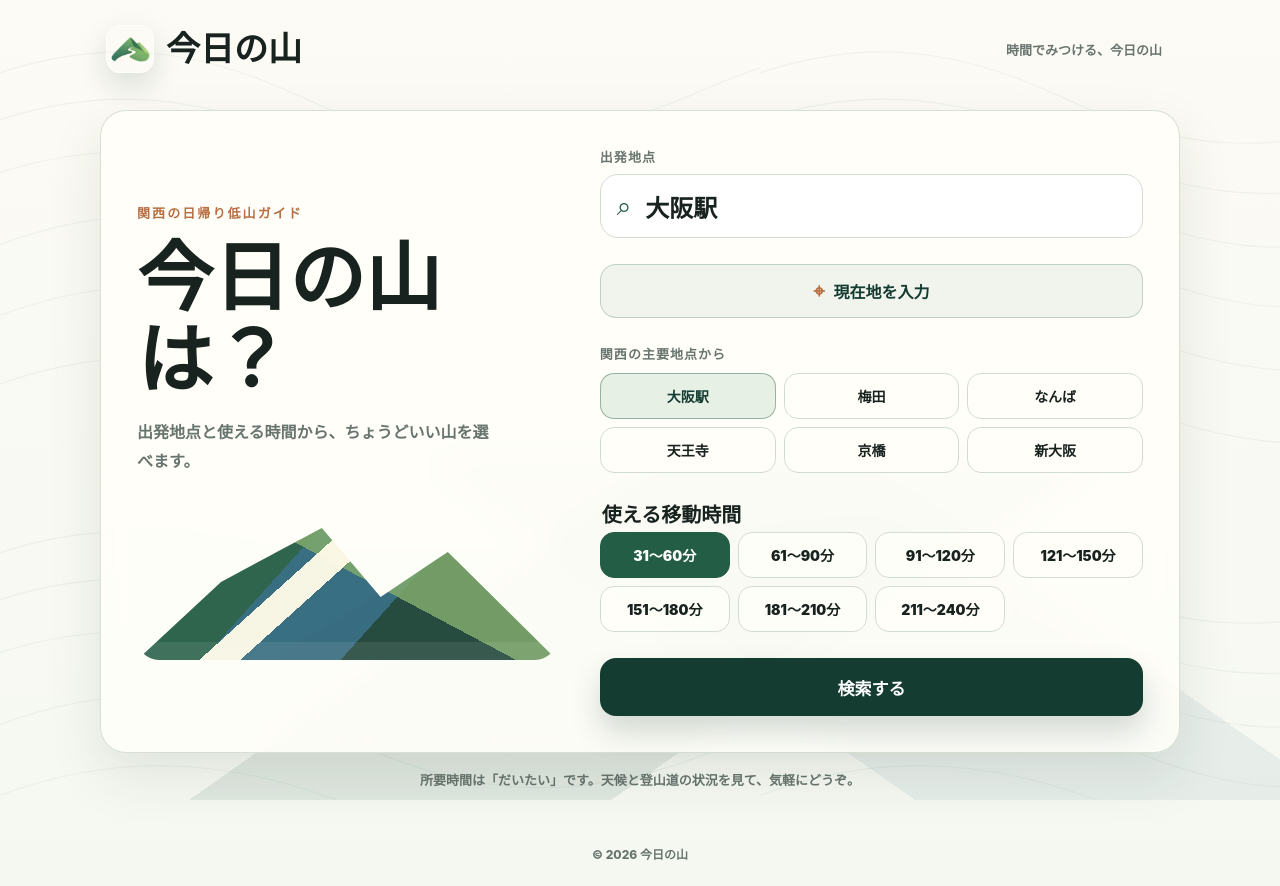
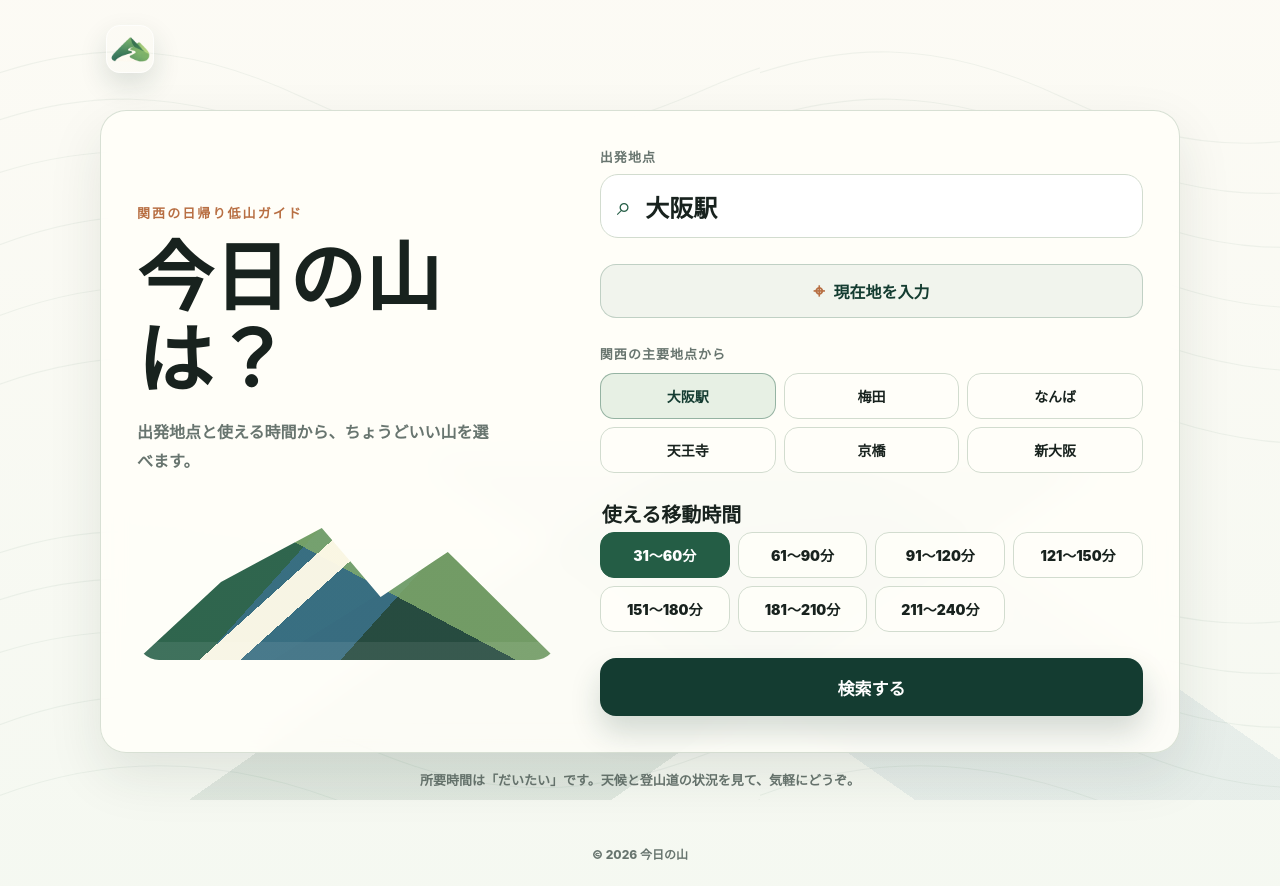
Before and after one commit to take-creator/kyou-no-yama, a website: page outputs/index.html in a window 1280 px wide. Drawn offline with Linux system fonts and the light colour scheme.

Commit message:
Remove header title and tagline

```diff
--- a/outputs/index.html
+++ b/outputs/index.html
@@ -9,11 +9,9 @@
   <body>
     <div class="app-shell">
       <header class="topbar">
-        <button class="brand" type="button" data-view-home>
+        <button class="brand" type="button" data-view-home aria-label="ホームへ戻る">
           <img class="brand-logo" src="./assets/mountain-mark.png" alt="" aria-hidden="true" />
-          <span class="brand-name">今日の山</span>
         </button>
-        <p class="tagline">時間でみつける、今日の山</p>
         <button class="ghost-button hidden" type="button" id="backButton">戻る</button>
       </header>
 
--- a/outputs/styles.css
+++ b/outputs/styles.css
@@ -89,7 +89,7 @@ a:focus-visible {
 
 .topbar {
   display: grid;
-  grid-template-columns: 1fr auto auto;
+  grid-template-columns: 1fr auto;
   align-items: center;
   gap: 18px;
   width: min(1080px, calc(100% - 40px));
@@ -124,21 +124,6 @@ a:focus-visible {
   border-radius: 14px;
   object-fit: cover;
   box-shadow: 0 12px 28px rgba(20, 60, 49, 0.14);
-}
-
-.brand-name {
-  font-size: clamp(24px, 4vw, 34px);
-  line-height: 1;
-  letter-spacing: 0;
-  white-space: nowrap;
-}
-
-.tagline {
-  margin: 0;
-  color: var(--muted);
-  font-size: 13px;
-  font-weight: 800;
-  white-space: nowrap;
 }
 
 .ghost-button {
@@ -1150,12 +1135,6 @@ main {
     padding-top: 18px;
   }
 
-  .tagline {
-    grid-column: 1 / -1;
-    grid-row: 2;
-    justify-self: start;
-  }
-
   .ghost-button {
     grid-column: 2;
     grid-row: 1;
```
